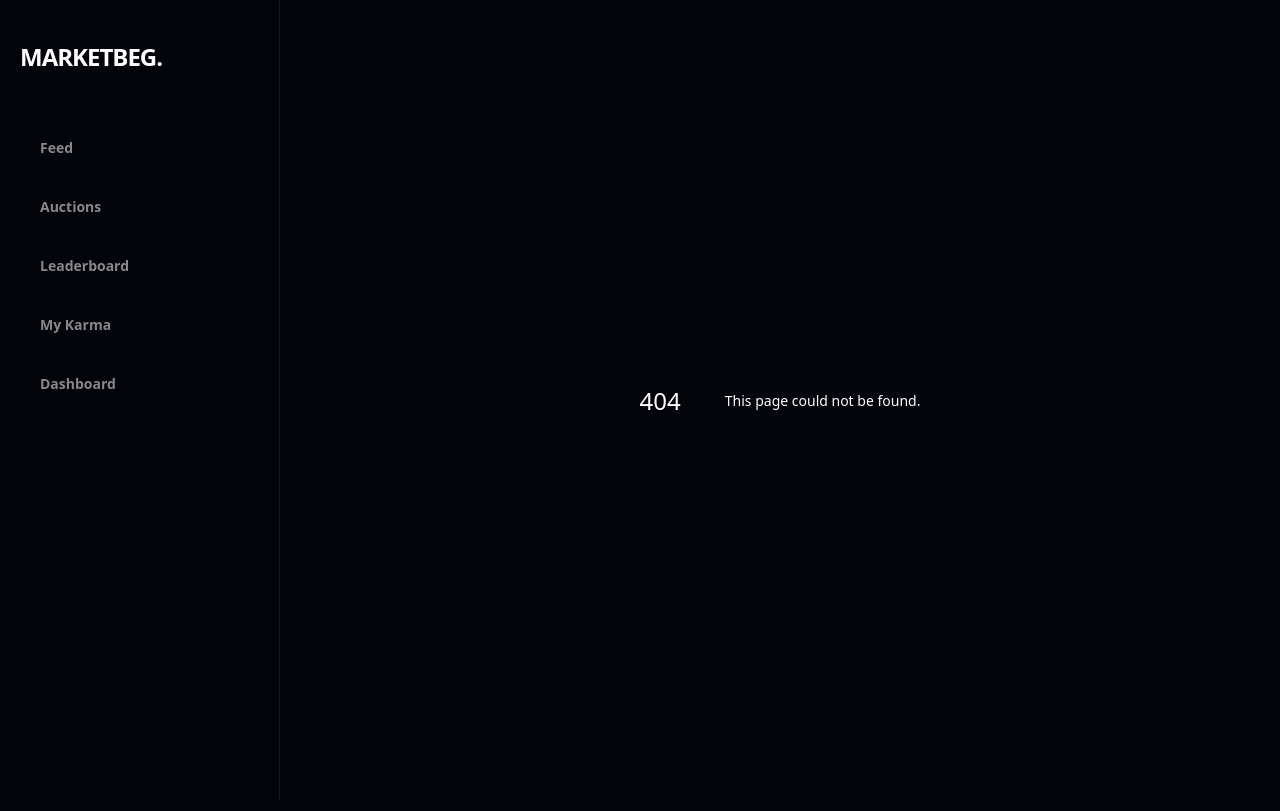
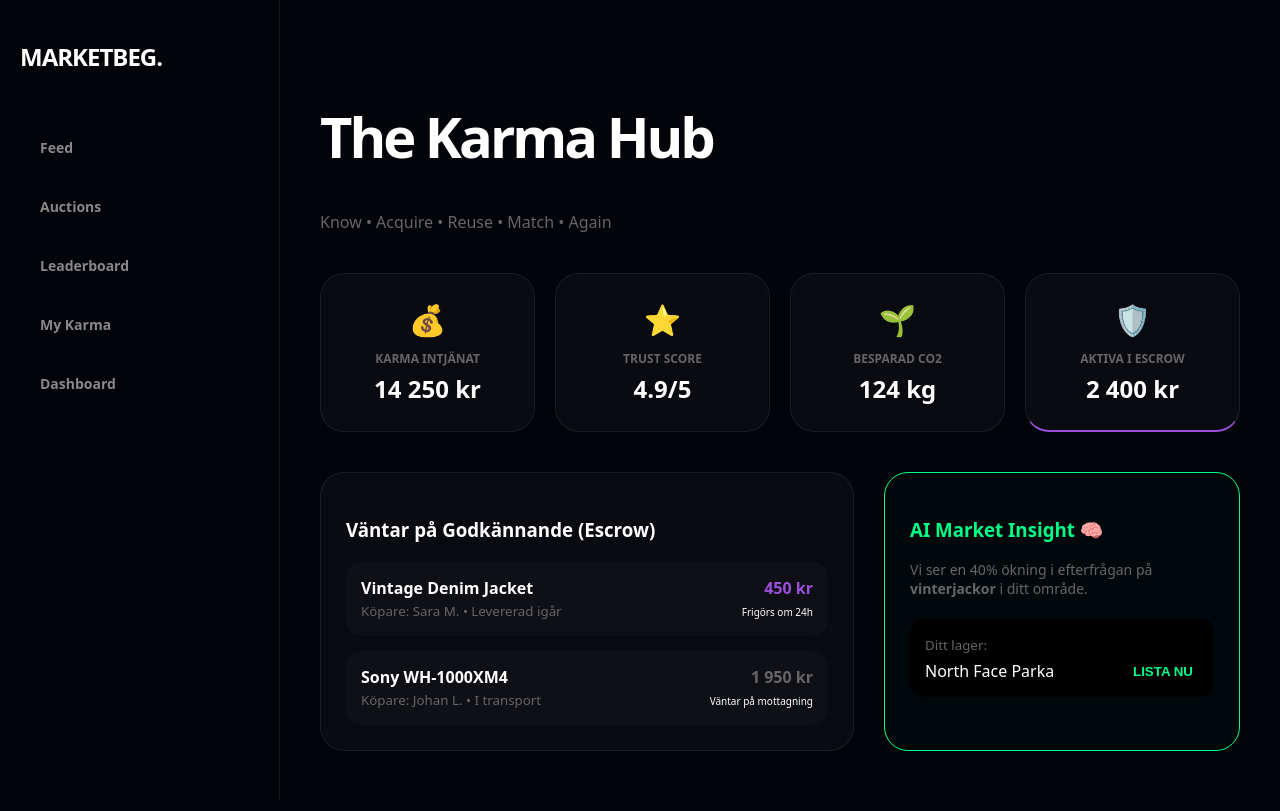
Before and after one commit to gascheckking/marketbeg-appGem, a Next.js app: page /dashboard/seller in a window 1280 px wide. Before the commit this address had no page. Built offline with nearby package versions, Linux system fonts and the light colour scheme.

Commit message:
Create page.tsx

```diff
--- /dev/null
+++ b/app/dashboard/seller/page.tsx
@@ -0,0 +1,73 @@
+"use client";
+import React from 'react';
+
+export default function KarmaSellerDashboard() {
+  const stats = [
+    { label: "Karma Intjänat", value: "14 250 kr", icon: "💰" },
+    { label: "Trust Score", value: "4.9/5", icon: "⭐" },
+    { label: "Besparad CO2", value: "124 kg", icon: "🌱" },
+    { label: "Aktiva i Escrow", value: "2 400 kr", icon: "🛡️" }
+  ];
+
+  return (
+    <div className="page-wrapper" style={{ maxWidth: '1200px', margin: '0 auto' }}>
+      <header style={{ marginBottom: '40px' }}>
+        <h1 style={{ fontSize: '3.5rem', fontWeight: 900, letterSpacing: '-3px' }}>The Karma Hub</h1>
+        <p className="muted">Know • Acquire • Reuse • Match • Again</p>
+      </header>
+
+      {/* Stats Grid */}
+      <div style={{ display: 'grid', gridTemplateColumns: 'repeat(auto-fit, minmax(200px, 1fr))', gap: '20px', marginBottom: '40px' }}>
+        {stats.map((stat, i) => (
+          <div key={i} className="glass-card" style={{ textAlign: 'center', borderBottom: i === 3 ? '2px solid var(--neon-purple)' : '1px solid var(--border)' }}>
+            <div style={{ fontSize: '30px', marginBottom: '10px' }}>{stat.icon}</div>
+            <div className="muted" style={{ fontSize: '12px', fontWeight: 800, textTransform: 'uppercase' }}>{stat.label}</div>
+            <div style={{ fontSize: '1.5rem', fontWeight: 900, marginTop: '5px' }}>{stat.value}</div>
+          </div>
+        ))}
+      </div>
+
+      <div style={{ display: 'grid', gridTemplateColumns: '1.5fr 1fr', gap: '30px' }}>
+        {/* Utbetalningslogik */}
+        <div className="glass-card">
+          <h3 style={{ marginBottom: '20px' }}>Väntar på Godkännande (Escrow)</h3>
+          <div style={{ display: 'flex', flexDirection: 'column', gap: '15px' }}>
+            <div style={{ padding: '15px', background: 'rgba(255,255,255,0.02)', borderRadius: '15px', display: 'flex', justifyContent: 'space-between', alignItems: 'center' }}>
+              <div>
+                <div style={{ fontWeight: 800 }}>Vintage Denim Jacket</div>
+                <small className="muted">Köpare: Sara M. • Levererad igår</small>
+              </div>
+              <div style={{ textAlign: 'right' }}>
+                <div style={{ color: 'var(--neon-purple)', fontWeight: 900 }}>450 kr</div>
+                <small style={{ fontSize: '10px' }}>Frigörs om 24h</small>
+              </div>
+            </div>
+            <div style={{ padding: '15px', background: 'rgba(255,255,255,0.02)', borderRadius: '15px', display: 'flex', justifyContent: 'space-between', alignItems: 'center' }}>
+              <div>
+                <div style={{ fontWeight: 800 }}>Sony WH-1000XM4</div>
+                <small className="muted">Köpare: Johan L. • I transport</small>
+              </div>
+              <div style={{ textAlign: 'right' }}>
+                <div style={{ color: '#666', fontWeight: 900 }}>1 950 kr</div>
+                <small style={{ fontSize: '10px' }}>Väntar på mottagning</small>
+              </div>
+            </div>
+          </div>
+        </div>
+
+        {/* AI Insight */}
+        <div className="glass-card" style={{ border: '1px solid var(--neon-mint)', background: 'rgba(0,255,136,0.02)' }}>
+          <h3 style={{ color: 'var(--neon-mint)' }}>AI Market Insight 🧠</h3>
+          <p className="muted" style={{ fontSize: '14px' }}>Vi ser en 40% ökning i efterfrågan på <strong>vinterjackor</strong> i ditt område.</p>
+          <div style={{ marginTop: '20px', padding: '15px', background: '#000', borderRadius: '15px' }}>
+            <small className="muted">Ditt lager:</small>
+            <div style={{ display: 'flex', justifyContent: 'space-between', marginTop: '5px' }}>
+              <span>North Face Parka</span>
+              <button style={{ background: 'none', border: 'none', color: 'var(--neon-mint)', fontWeight: 800, cursor: 'pointer' }}>LISTA NU</button>
+            </div>
+          </div>
+        </div>
+      </div>
+    </div>
+  );
+}
```
